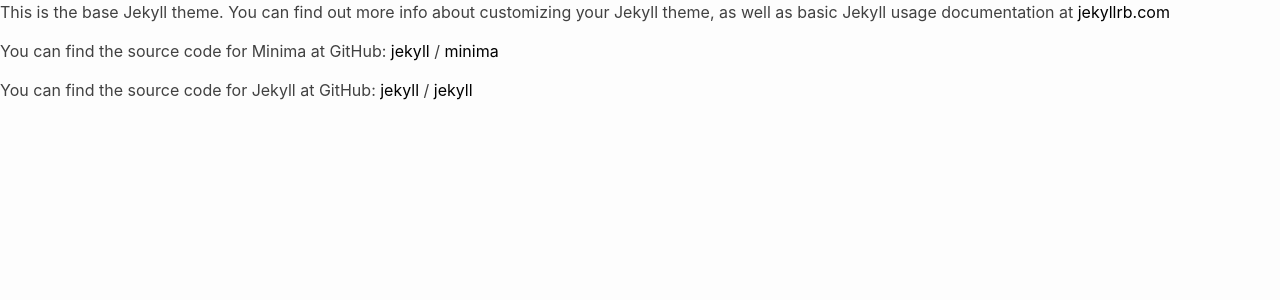
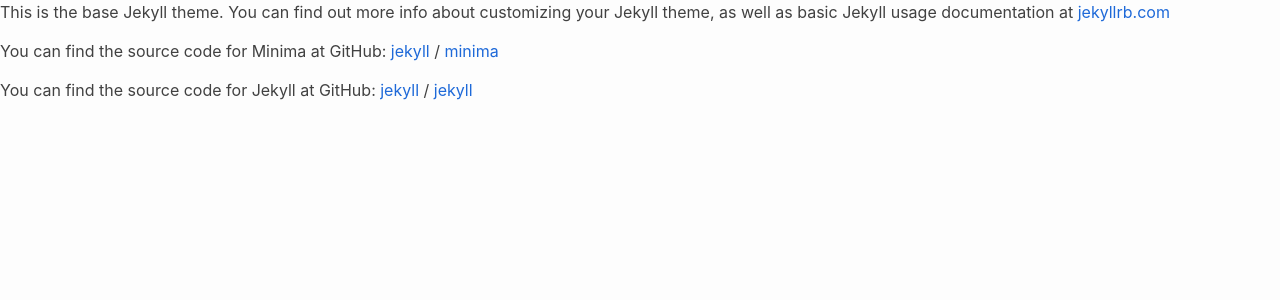
Before and after one commit to duriandritz/duriandritz.github.io, a Jekyll site: the page built from about.markdown, in a window 1280 px wide. Shown: the top 300 px of the page. Built offline with Jekyll 4.4.1, drawn with Linux system fonts in a browser that asks for light colours; some web fonts are replaced.

Commit message:
base restored
hardcoded color of link

```diff
--- a/_sass/minima/_base.scss
+++ b/_sass/minima/_base.scss
@@ -113,15 +113,15 @@
  * Links
  */
 a {
-  color: black;
+  color: $link-base-color;
   text-decoration: none;
 
   &:visited {
-    color: black;
+    color: $link-visited-color;
   }
 
   &:hover {
-    color: black;
+    color: $link-hover-color;
     // text-decoration: underline $brand-color;
     text-underline-offset: 3px;
   }
--- a/_sass/minima/custom-styles.scss
+++ b/_sass/minima/custom-styles.scss
@@ -11,11 +11,6 @@
 
 .modal-footer {
     font-size: 0.7rem;
-}
-a {
-  &:visited {
-    color: black;
-  }
 }
 
 h1 {
```
Also changed, not shown: statisticaltestselector.md (+1 -1 lines).
